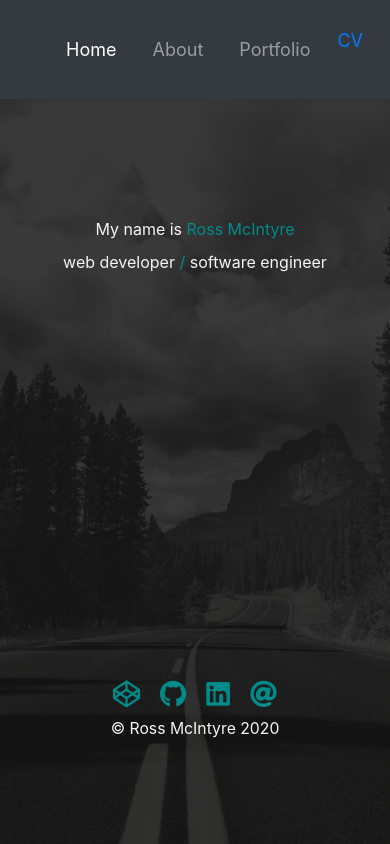
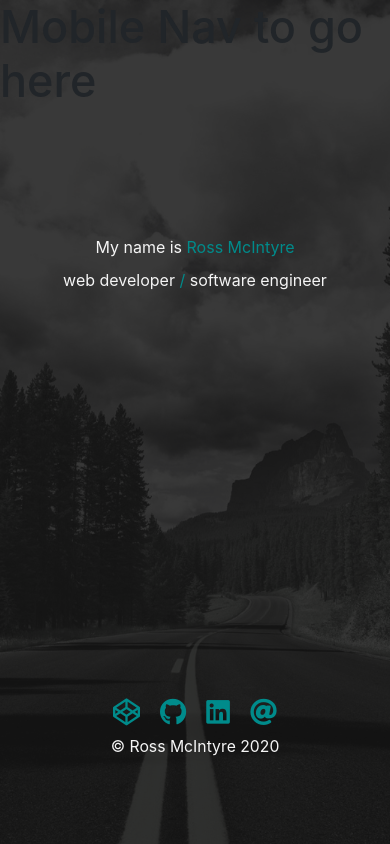
Before and after one commit to Ross-mc/react-portfolio, a React (Create React App) app: page / in a window 390 px wide. Built offline with nearby package versions, Linux system fonts and the light colour scheme.

Commit message:
added react responsive and set up use media query

```diff
--- a/package.json
+++ b/package.json
@@ -13,6 +13,7 @@
     "bootstrap": "^4.6.0",
     "react": "^17.0.2",
     "react-dom": "^17.0.2",
+    "react-responsive": "^8.2.0",
     "react-router-dom": "^5.2.0",
     "react-scripts": "4.0.3",
     "web-vitals": "^1.1.1"
--- a/src/App.js
+++ b/src/App.js
@@ -1,20 +1,24 @@
 import './App.css';
 import React from "react";
-import { BrowserRouter as Router, Route} from "react-router-dom"
+import { BrowserRouter as Router, Route} from "react-router-dom";
+import { useMediaQuery } from "react-responsive";
 import NavBar from "./components/NavBar";
-import Footer from "./components/Footer"
+import Footer from "./components/Footer";
 import Home from "./pages/Home";
 import About from "./pages/About";
 import Portfolio from "./pages/Portfolio";
 
+const App = () => {
+  const displayFullNav = useMediaQuery({query: '(min-width: 1200px)'});
 
 
-const App = () => {
   return (
     <>
       <div className="bg-img" />
       <Router>
-        <NavBar />
+        <header>
+         {displayFullNav ? <NavBar /> : <h1>Mobile Nav to go here</h1>}
+        </header>
         <div className ="my-container">
           <Route exact path="/" component={Home} />
           <Route exact path="/about" component={About} />
--- a/src/index.css
+++ b/src/index.css
@@ -19,7 +19,7 @@ body{
 }
 
 #fullNav{
-  display: none;
+  display: flex;
   position: fixed;
   top: 0;
   left: 0;
@@ -315,7 +315,7 @@ textarea{
 
 }
 
-@media(min-width: 1200px){
+/* @media(min-width: 1200px){
   .mobile-nav{
       display: none;
   }
@@ -324,7 +324,7 @@ textarea{
       display: flex;
   }
 
-}
+} */
 
 
 
```
Also changed, not shown: 1 other file (tests, documents, lock files or other folders).
